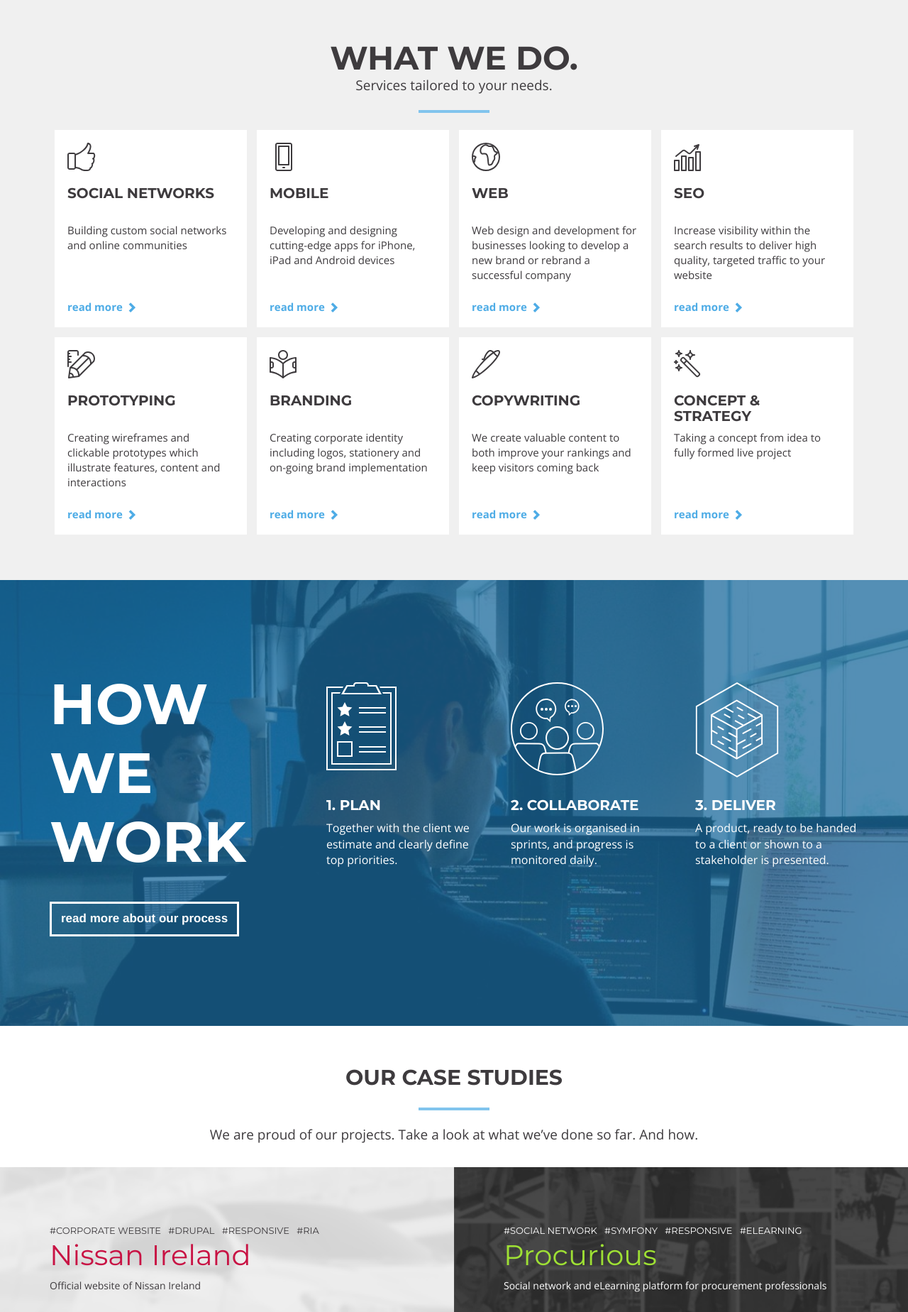
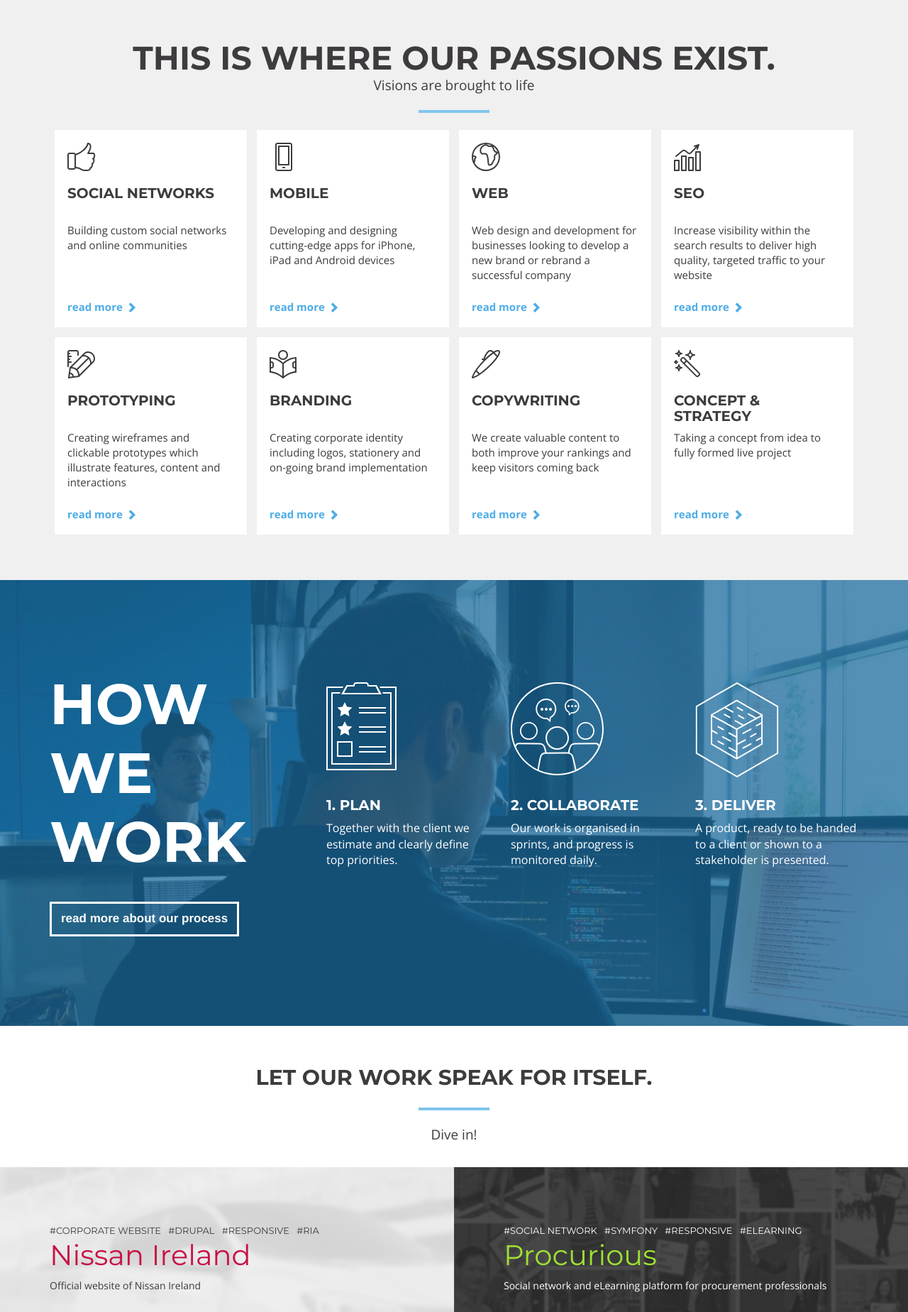
Before and after one commit to maxpopovitch/makesocial, a PHP site: page / in a window 1280 px wide. Shown: the part 740-2588 px from the top of the page at 71% size. Run offline with PHP 8.4, Linux system fonts and the light colour scheme.

Commit message:
changing header and some content

```diff
--- a/includes/header.php
+++ b/includes/header.php
@@ -25,10 +25,10 @@
                     <div class="collapse navbar-collapse" id="navbar">
                         <ul class="nav navbar-nav">
                             <li><a href="exclusively-us">exclusively us</a></li>
-                            <li><a href="meet-us">meet us</a></li>
-                            <li><a href="social-networking-design-development">services</a></li>
-                            <li><a href="our-process">our process</a></li>
-                            <li><a href="our-work">our work</a></li>
+                            <li><a href="meet-us">our team</a></li>
+                            <li><a href="social-networking-design-development">design thinking</a></li>
+                            <li><a href="our-process">methodology</a></li>
+                            <li><a href="our-work">portfolio</a></li>
                             <li><a href="contact-us">contact us</a></li>
                             <li><a href="contact-us#quote">free quote</a></li>
                         </ul>
--- a/includes/home-content.php
+++ b/includes/home-content.php
@@ -15,8 +15,8 @@
 <main>
     <section class="tm-sect-01 tm-bg-01">
         <div class="container">
-            <h2 class="text-center text-uppercase tm-nomargin tm-text-line-normal"><strong>What we do.</strong></h2>
-            <p class="h5 text-center tm-description tm-subtitle">Services tailored to your needs.</p>
+            <h2 class="text-center text-uppercase tm-nomargin tm-text-line-normal"><strong>This is where our passions exist.</strong></h2>
+            <p class="h5 text-center tm-description tm-subtitle">Visions are brought to life</p>
             <hr class="tm-hr-01" />
             <ul class="tm-whatwedo list-unstyled clearfix">
                 <li>
@@ -153,9 +153,9 @@
     </section>
     <section class="tm-sect-03">
         <div class="container">
-            <h3 class="text-center text-uppercase tm-nomargin tm-text-line-normal"><strong>Our case studies</strong></h3>
+            <h3 class="text-center text-uppercase tm-nomargin tm-text-line-normal"><strong>Let our work speak for itself.</strong></h3>
             <hr class="tm-hr-02" />
-            <p class="h5 text-center tm-description tm-subtitle">We are proud of our projects. Take a look at what we’ve done so far. And how.</p>
+            <p class="h5 text-center tm-description tm-subtitle">Dive in!</p>
         </div>
         <div class="tm-bg-01">
             <div class="tm-container-wide tm-margin-auto tm-nopadding">
--- a/includes/meet-us-content.php
+++ b/includes/meet-us-content.php
@@ -2,8 +2,8 @@
 <div class="tm-overlay-02"></div>
 <header class="container">
     <div class="tm-title-03">
-        <h1><strong>Let us introduce ourselves</strong></h1>
-        <h4>This is our dedicated team who works together day-in and day-out to create amazing projects for a digitally connected world.</h4>
+        <h1><strong>The Gang is all Here!</strong></h1>
+        <h4>We take pride in the individual creativity of each team member. We are Pytex People and these are our smiles.</h4>
     </div>
 </header>
 </div>
```
Also changed, not shown: includes/contact-us-content.php (+3 -4 lines).
